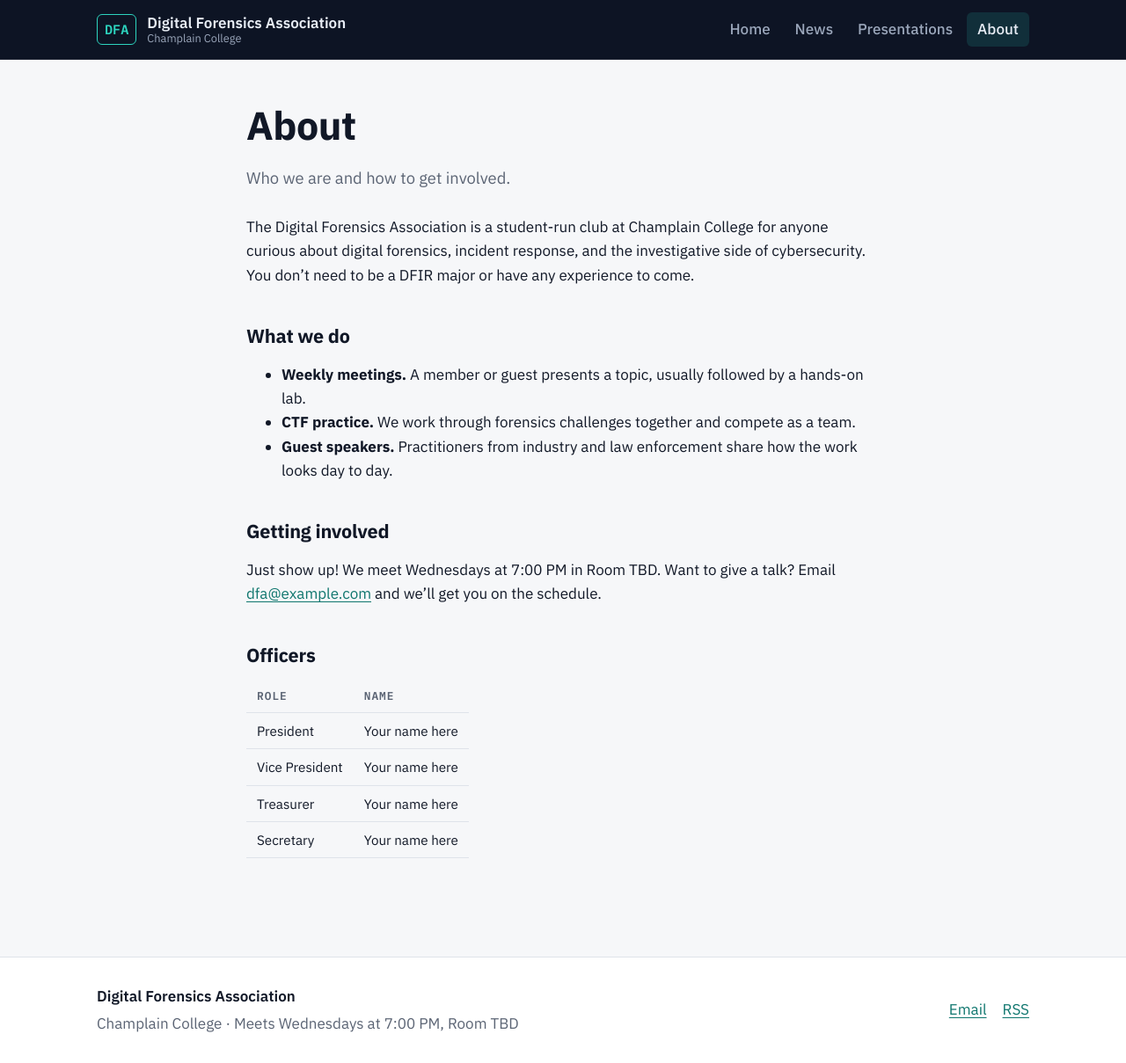
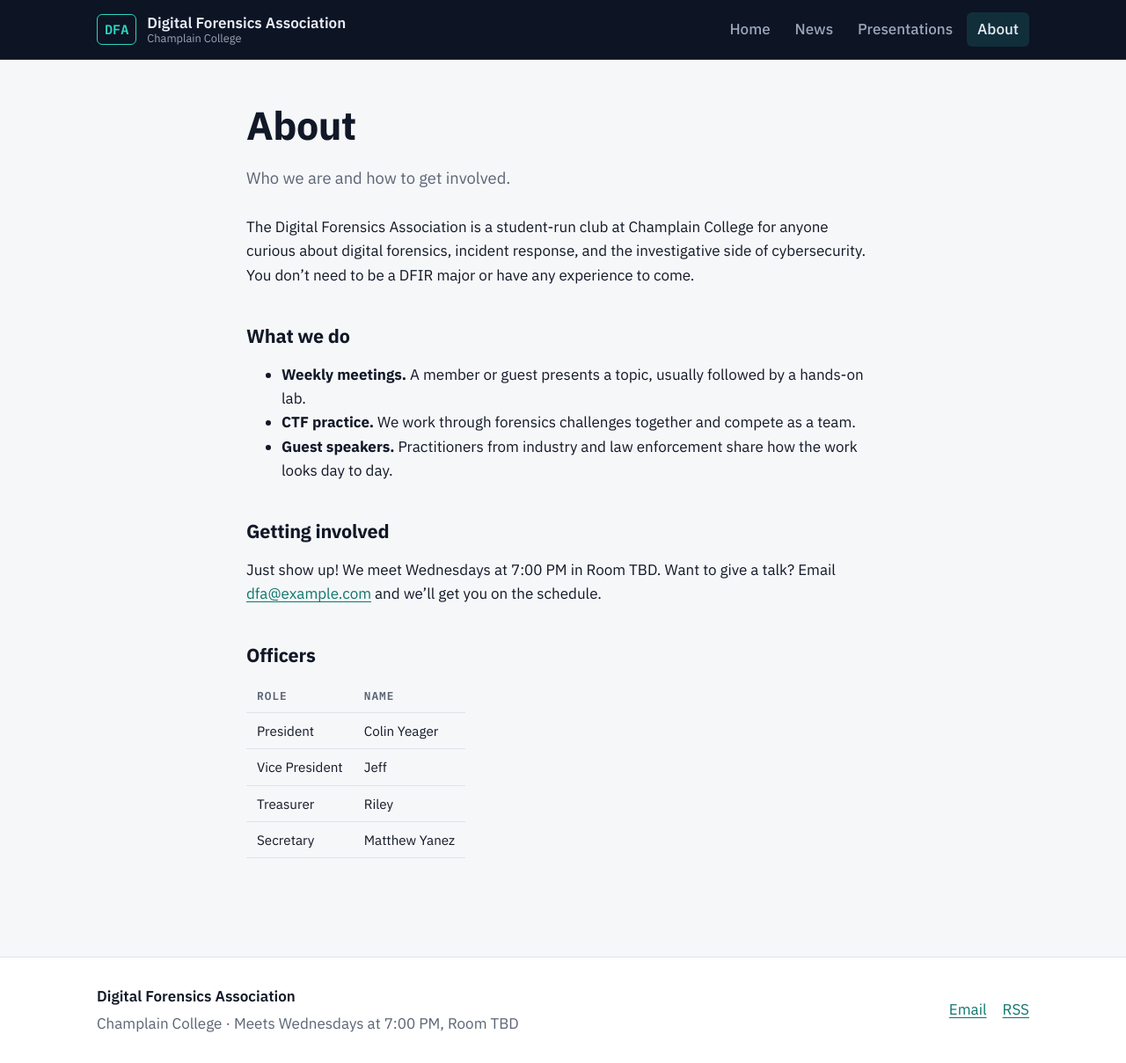
Before and after one commit to champdfa/dfa_web, a Jekyll site: the page built from about.md, in a window 1280 px wide. Shown: the whole page at 88% size. Built offline with Jekyll 4.4.1, drawn with Linux system fonts in a browser that asks for light colours.

Commit message:
Update about.md

```diff
--- a/about.md
+++ b/about.md
@@ -20,7 +20,7 @@ Just show up! We meet {{ site.club.meeting_day }} at {{ site.club.meeting_time }
 
 | Role | Name |
 |---|---|
-| President | Your name here |
-| Vice President | Your name here |
-| Treasurer | Your name here |
-| Secretary | Your name here |
+| President | Colin Yeager |
+| Vice President | Jeff |
+| Treasurer | Riley |
+| Secretary | Matthew Yanez |
```
